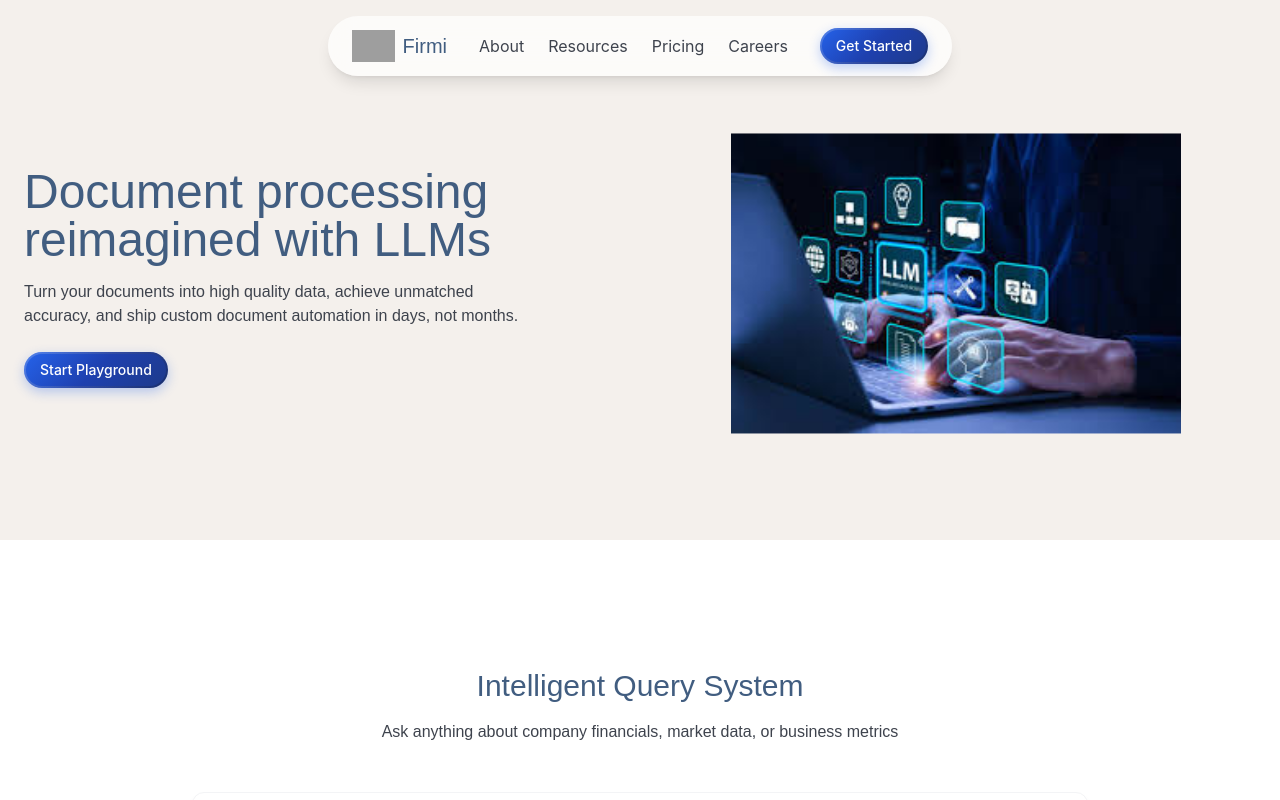
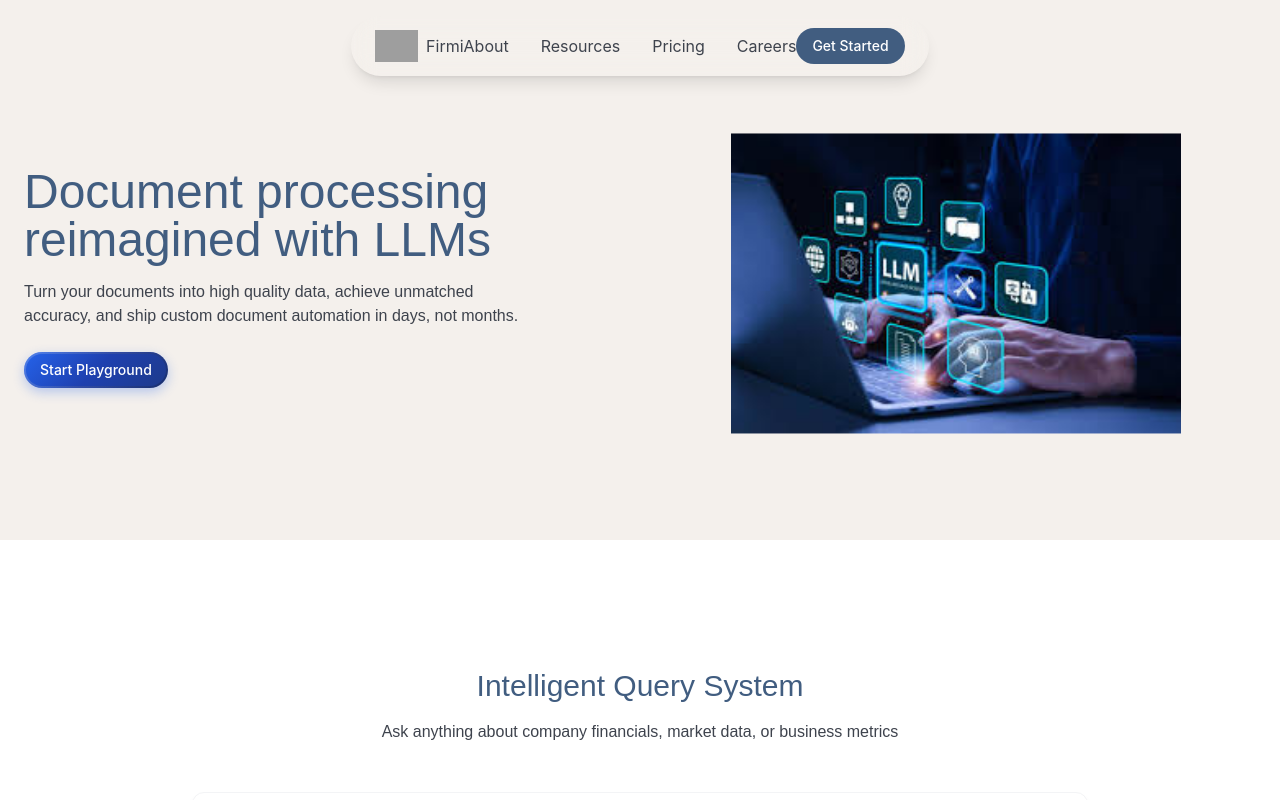
Before and after one commit to Tarunchintakunta/landing_page, a React (Vite) app: page / in a window 1280 px wide. Shown: the top 800 px of the page. Built offline with nearby package versions, Linux system fonts and the light colour scheme; grey boxes are pictures that could not be loaded; a web font is replaced by a local one.

Commit message:
Add video asset and refine navbar styling with improved animations

```diff
--- a/src/components/Navbar.jsx
+++ b/src/components/Navbar.jsx
@@ -5,7 +5,6 @@ import { motion } from 'framer-motion';
 const Navbar = () => {
   const [scrolled, setScrolled] = useState(false);
 
-  // Change navbar style on scroll
   useEffect(() => {
     const handleScroll = () => {
       const isScrolled = window.scrollY > 10;
@@ -24,11 +23,16 @@ const Navbar = () => {
     <header className="fixed top-0 left-0 w-full z-50 flex justify-center pt-4">
       <motion.nav
         className={`oval-navbar flex items-center justify-between ${
-          scrolled ? 'bg-white bg-opacity-90' : 'bg-white bg-opacity-70'
+          scrolled ? 'bg-opacity-95' : 'bg-opacity-80'
         }`}
-        initial={{ y: -100 }}
-        animate={{ y: 0 }}
-        transition={{ type: 'spring', stiffness: 120, damping: 20 }}
+        initial={{ y: -100, opacity: 0 }}
+        animate={{ y: 0, opacity: 1 }}
+        transition={{
+          type: 'spring',
+          stiffness: 120,
+          damping: 20,
+          opacity: { duration: 0.3 }
+        }}
       >
         <div className="flex items-center">
           <img
@@ -40,17 +44,19 @@ const Navbar = () => {
               e.target.src = 'https://via.placeholder.com/40x40?text=Firmi';
             }}
           />
-          <span className="ml-2 text-primary font-rooftop text-xl">Firmi</span>
+          <span className="ml-2 logo-text">Firmi</span>
         </div>
 
-        <div className="hidden md:flex items-center space-x-6 mx-8">
-          <a href="#about" className="text-tertiary hover:text-primary transition-colors">About</a>
-          <a href="#resources" className="text-tertiary hover:text-primary transition-colors">Resources</a>
-          <a href="#pricing" className="text-tertiary hover:text-primary transition-colors">Pricing</a>
-          <a href="#careers" className="text-tertiary hover:text-primary transition-colors">Careers</a>
+        <div className="hidden md:flex items-center space-x-8">
+          <a href="#about" className="nav-link">About</a>
+          <a href="#resources" className="nav-link">Resources</a>
+          <a href="#pricing" className="nav-link">Pricing</a>
+          <a href="#careers" className="nav-link">Careers</a>
         </div>
 
-        <button className="btn-gradient">Get Started</button>
+        <div className="flex items-center space-x-4">
+          <button className="btn-primary">Get Started</button>
+        </div>
       </motion.nav>
     </header>
   );
```
Also changed, not shown: 1 other file (tests, documents, lock files or other folders).
